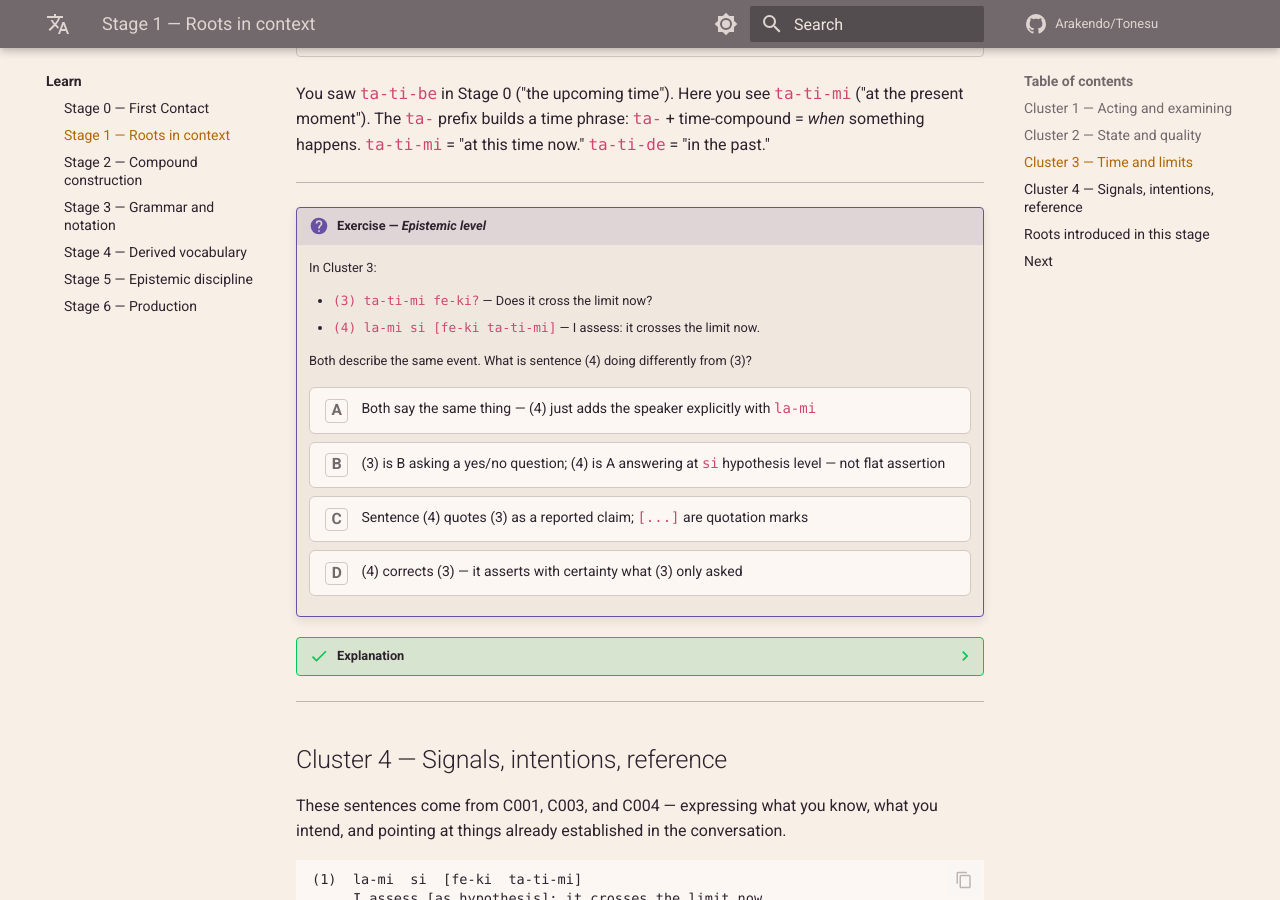
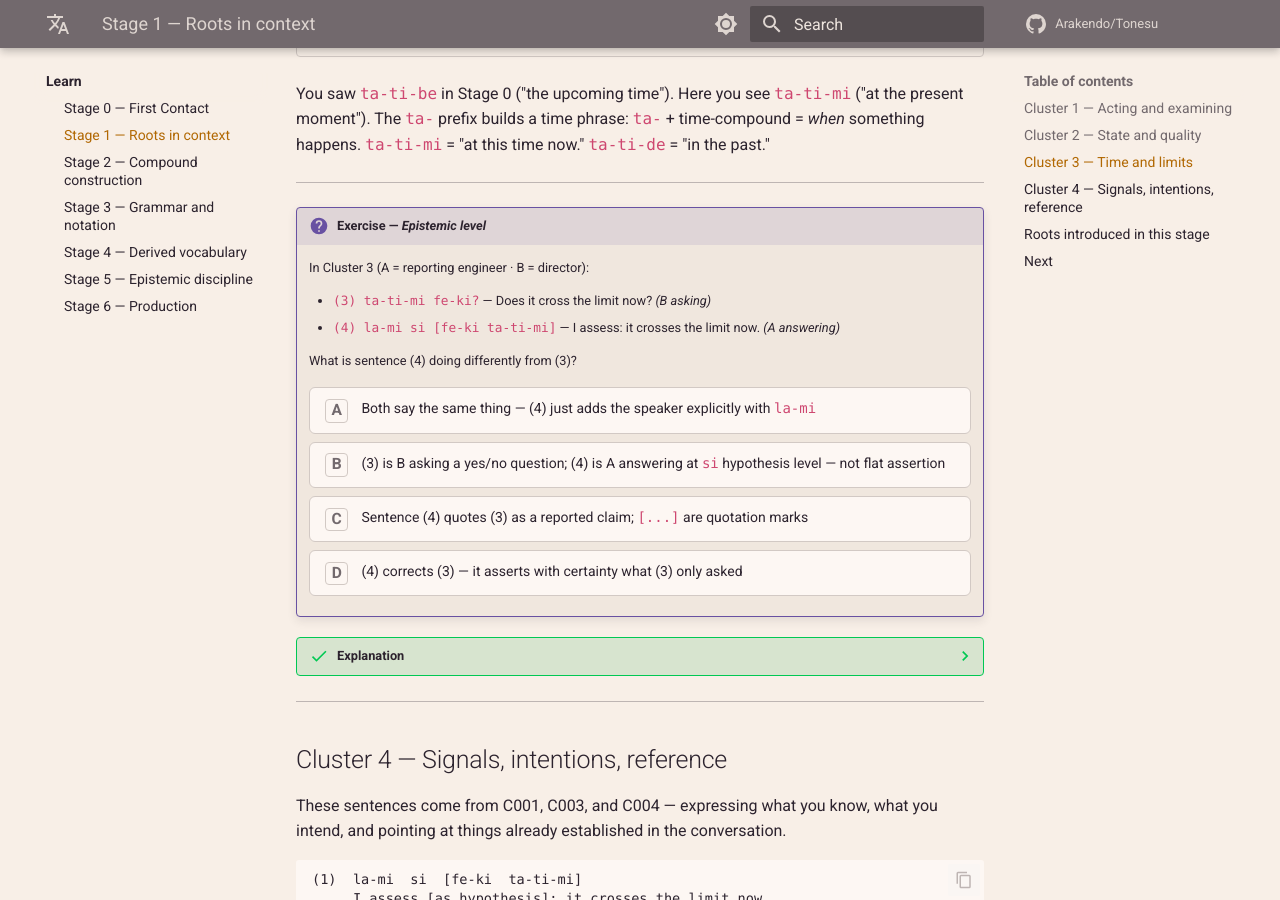
Before and after one commit to Arakendo/Tonesu, an MkDocs documentation site: the page built from www/docs/learn/stage-1.md, in a window 1280 px wide and 900 px high, scrolled down 4232 px. Built offline with MkDocs 1.6.1 and Material for MkDocs 9.7.7, drawn with Linux system fonts in a browser that asks for light colours; comment, search, counter and statistics services are not loaded; some of the changed text lies outside the part shown.

Commit message:
Clarifying speakers in Cluster 3 exercise question.

```diff
--- a/www/docs/learn/stage-1.md
+++ b/www/docs/learn/stage-1.md
@@ -64,6 +64,7 @@ clusters.
 
 !!! question "Exercise — *Acknowledged*"
     In Cluster 1, sentence (4): `ka-to-su-ki` — *Understood.*
+    (A = reporting engineer · B = director giving orders)
 
     Roots: `ka` (intentional action) · `to` (knowledge) · `su` (structure) · `ki` (motion).
     What does the compound mean, and when does B say it?
@@ -200,12 +201,12 @@ something happens. `ta-ti-mi` = "at this time now." `ta-ti-de` = "in the past."
 ---
 
 !!! question "Exercise — *Epistemic level*"
-    In Cluster 3:
+    In Cluster 3 (A = reporting engineer · B = director):
 
-    - `(3)  ta-ti-mi  fe-ki?` — Does it cross the limit now?
-    - `(4)  la-mi  si  [fe-ki  ta-ti-mi]` — I assess: it crosses the limit now.
+    - `(3)  ta-ti-mi  fe-ki?` — Does it cross the limit now?  *(B asking)*
+    - `(4)  la-mi  si  [fe-ki  ta-ti-mi]` — I assess: it crosses the limit now.  *(A answering)*
 
-    Both describe the same event. What is sentence (4) doing differently from (3)?
+    What is sentence (4) doing differently from (3)?
 
     <div class="tn-learn-mcq"
          data-answer="b"
```
